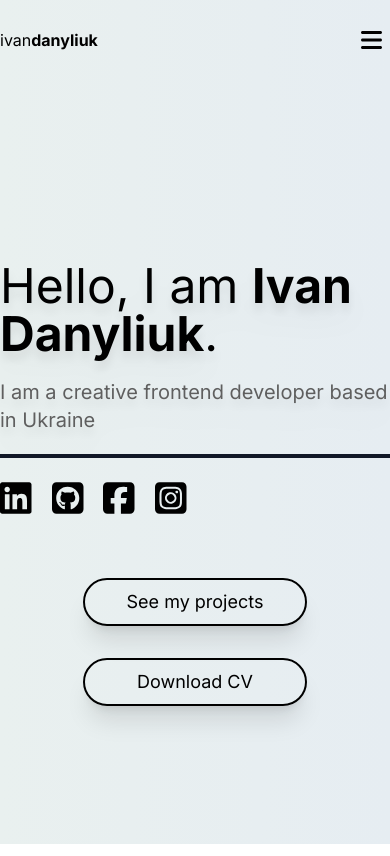
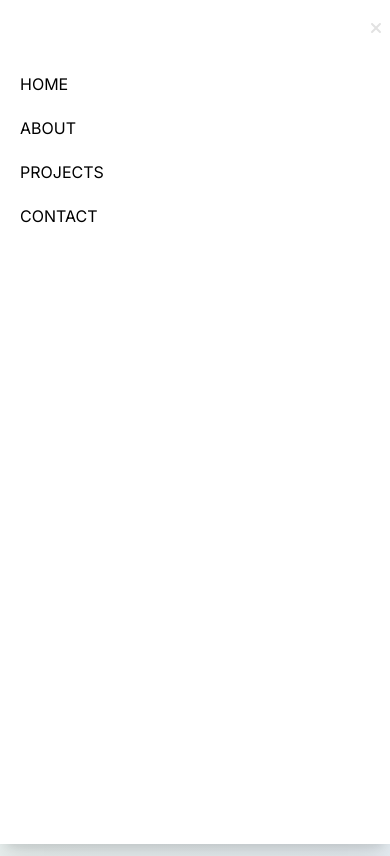
Before and after one commit to IvanDanyliuk/portfolio, a Next.js app: page / in a window 390 px wide. Built offline with nearby package versions, Linux system fonts and the light colour scheme.

Commit message:
refactoring of the Navigation: create a new navbar for the desktop and mobile version

```diff
--- a/app/admin/layout.tsx
+++ b/app/admin/layout.tsx
@@ -1,4 +1,4 @@
-'use client'
+'use client';
 
 import AdminNavbar from '@/components/navigation/AdminNavbar';
 
--- a/app/globals.scss
+++ b/app/globals.scss
@@ -42,6 +42,10 @@ main {
 
 .homepage {
   background: linear-gradient(90deg, rgba(233,240,239,1) 0%, rgba(230,237,242,1) 100%, rgba(248,239,247,1) 100%, rgba(152,221,235,1) 100%);
+}
+
+.social-media-container {
+  @apply relative p-3 h-fit flex flex-col items-center before:h-52 before:w-[2px] before:mb-8 before:bg-black after:h-52 after:w-[2px] after:mt-8 after:bg-black;
 }
 
 .admin-nav-link {
--- a/app/page.tsx
+++ b/app/page.tsx
@@ -5,8 +5,8 @@ import SocialMediaList from '@/components/ui/common/SocialMediaList';
 
 export default function Home() {
   return (
-    <div className='grow flex justify-center items-center homepage'>
-      <div className='relative w-full h-full container mx-auto flex flex-col md:flex-row justify-around md:justify-center items-center gap-6 homepage'>
+    <div className='h-full grow flex justify-center items-center homepage'>
+      {/* <div className='relative w-full h-full container mx-auto flex flex-col md:flex-row justify-around md:justify-center items-center gap-6 homepage'>
         <div className='relative w-full md:w-10/12 flex flex-col justify-center items-center'>
           <div className='relative w-full h-60 md:h-72 overflow-hidden border-b-4 border-gray-900'>
             <div className='py-5 absolute top-block'>
@@ -40,6 +40,17 @@ export default function Home() {
             Download CV
           </Link>
         </div>
+      </div> */}
+      <div className='container mx-auto min-h-full flex justify-between items-center gap-10'>
+        <div className='flex-1'>
+          <h1 className='text-5xl md:text-7xl lg:text-8xl drop-shadow-xl'>Hello, I am <strong className='font-bold'>Ivan Danyliuk</strong>.</h1>
+          <h2 className='mt-5 text-xl md:text-4xl text-gray-400 drop-shadow-xl'>I am a creative frontend developer based in Ukraine</h2>
+        </div>
+        <div className='relative flex justify-center'>
+          <div className='social-media-container'>
+            <SocialMediaList orientation='vertical' />
+          </div>
+        </div>
       </div>
     </div>
   );
--- a/components/navigation/Navbar.tsx
+++ b/components/navigation/Navbar.tsx
@@ -54,7 +54,7 @@ export default function Header() {
             className='sm:hidden absolute top-0 left-0 w-full h-full z-10 bg-white'
           >
             <Disclosure.Panel static>
-              <div className='px-2'>
+              <div className='px-2 bg-white'>
                 <div className='w-full h-20 flex justify-end items-center'>
                   <Disclosure.Button className='text-2xl p-2'>
                     <FontAwesomeIcon icon={faXmark} />
@@ -77,9 +77,9 @@ export default function Header() {
                     </li>
                   ))}
                 </ul>
-                <div className='px-7 py-5 w-full absolute left-0 bottom-3'>
+                {/* <div className='px-7 py-5 w-full absolute left-0 bottom-3'>
                   <SocialMediaList orientation='horizontal' />
-                </div>
+                </div> */}
               </div>
             </Disclosure.Panel>
           </Transition>
--- /dev/null
+++ b/components/navigation/NavbarMenu.tsx
@@ -0,0 +1,112 @@
+'use client';
+
+import Link from 'next/link';
+import { usePathname } from 'next/navigation';
+import { Dialog, Transition } from '@headlessui/react';
+import { v4 as uuid } from 'uuid'
+import { navLinks } from '@/constants';
+import { useWindowSize } from '@/hooks/useWindowSize';
+import { Fragment, useState } from 'react';
+import { FontAwesomeIcon } from '@fortawesome/react-fontawesome';
+import { faBars, faXmark } from '@fortawesome/free-solid-svg-icons';
+
+
+const NavbarMenu: React.FC = () => {
+  const pathname = usePathname();
+  const [open, setOpen] = useState<boolean>(true)
+  const { width } = useWindowSize();
+
+  return (
+    <>
+      {width && width >= 640 ? (
+        <ul className='md:flex justify-between gap-5 hidden'>
+          {navLinks.map((item) => (
+            <li key={uuid()}>
+              <Link
+                href={item.link}
+                className={item.link === pathname ? 'nav-link__active' : 'nav-link'}
+                aria-current={true ? 'page' : undefined}
+              >
+                {item.label}
+            </Link>
+            </li>
+          ))}
+        </ul>
+      ) : (
+        <>
+          <button onClick={() => setOpen(true)}>
+            <FontAwesomeIcon icon={faBars} />
+          </button>
+          <Transition.Root show={open} as={Fragment}>
+            <Dialog as='div' className='relative z-50' onClose={setOpen}>
+              <Transition.Child
+                as={Fragment}
+                enter='ease-in-out duration-500'
+                enterFrom='opacity-0'
+                enterTo='opacity-100'
+                leave='ease-in-out duration-500'
+                leaveFrom='opacity-100'
+                leaveTo='opacity-0'
+              >
+                <div className='fixed inset-0 bg-gray-500 bg-opacity-75 transition-opacity' />
+              </Transition.Child>
+
+              <div className='fixed inset-0 overflow-hidden'>
+                <div className='absolute inset-0 overflow-hidden'>
+                  <div className='pointer-events-none fixed inset-y-0 right-0 flex max-w-full '>
+                    <Transition.Child
+                      as={Fragment}
+                      enter='transform transition ease-in-out duration-500 sm:duration-700'
+                      enterFrom='translate-x-full'
+                      enterTo='translate-x-0'
+                      leave='transform transition ease-in-out duration-500 sm:duration-700'
+                      leaveFrom='translate-x-0'
+                      leaveTo='translate-x-full'
+                    >
+                      <Dialog.Panel className='pointer-events-auto relative w-screen max-w-md'>
+                        <Transition.Child
+                          as={Fragment}
+                          enter='ease-in-out duration-500'
+                          enterFrom='opacity-0'
+                          enterTo='opacity-100'
+                          leave='ease-in-out duration-500'
+                          leaveFrom='opacity-100'
+                          leaveTo='opacity-0'
+                        >
+                          <div className='absolute right-0 top-0 flex pr-2 pt-4 sm:pr-4'>
+                            <button
+                              type='button'
+                              className='relative rounded-md text-gray-300 hover:text-white focus:outline-none focus:ring-2 focus:ring-white'
+                              onClick={() => setOpen(false)}
+                            >
+                              <span className='absolute -inset-2.5' />
+                              <span className='sr-only'>Close panel</span>
+                              <FontAwesomeIcon icon={faXmark} />
+                            </button>
+                          </div>
+                        </Transition.Child>
+                        <div className='px-3 py-16 flex h-full flex-col overflow-y-scroll bg-white shadow-xl'>
+                          <ul className='space-y-5 px-2 pb-3 pt-2'>
+                            {navLinks.map((item) => (
+                              <li key={uuid()}>
+                                <Link href={item.link}>
+                                  {item.label}
+                                </Link>
+                              </li>
+                            ))}
+                          </ul>
+                        </div>
+                      </Dialog.Panel>
+                    </Transition.Child>
+                  </div>
+                </div>
+              </div>
+            </Dialog>
+          </Transition.Root>
+        </>
+      )}
+    </>
+  );
+};
+
+export default NavbarMenu;
--- a/components/ui/common/Header.tsx
+++ b/components/ui/common/Header.tsx
@@ -3,6 +3,7 @@
 import { usePathname } from 'next/navigation';
 import Logo from './Logo';
 import Navbar from '@/components/navigation/Navbar';
+import NavbarMenu from '@/components/navigation/NavbarMenu';
 
 
 const Header: React.FC = () => {
@@ -10,9 +11,9 @@ const Header: React.FC = () => {
 
   return (
     <header className={`sticky top-0 ${pathname === '/' ? 'homepage' : 'bg-white'} backdrop-filter backdrop-blur-md bg-opacity-80 z-30`}>
-      <div className='container mx-auto flex justify-between items-center'>
+      <div className='container mx-auto py-6 md:py-8 flex justify-between items-center'>
         <Logo />
-        <Navbar />
+        <NavbarMenu />
       </div>
     </header>
   );
```
Also changed, not shown: hooks/useDimentions.ts (added, +13 -0 lines).
